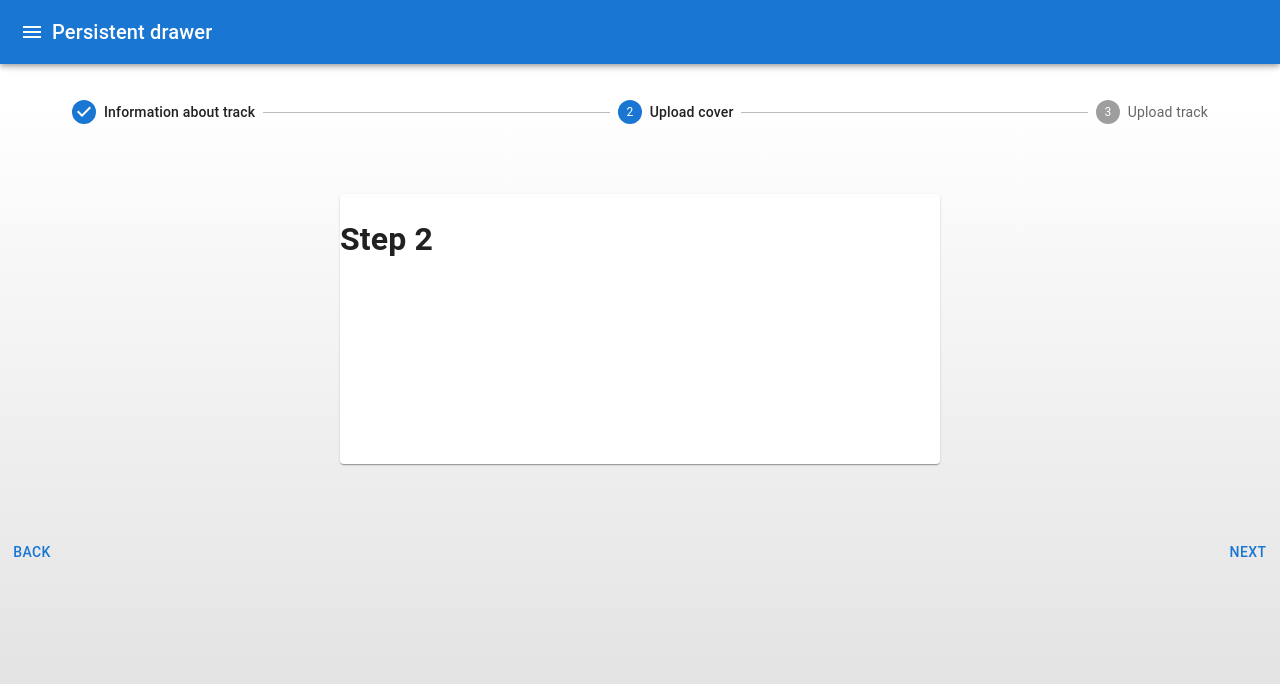
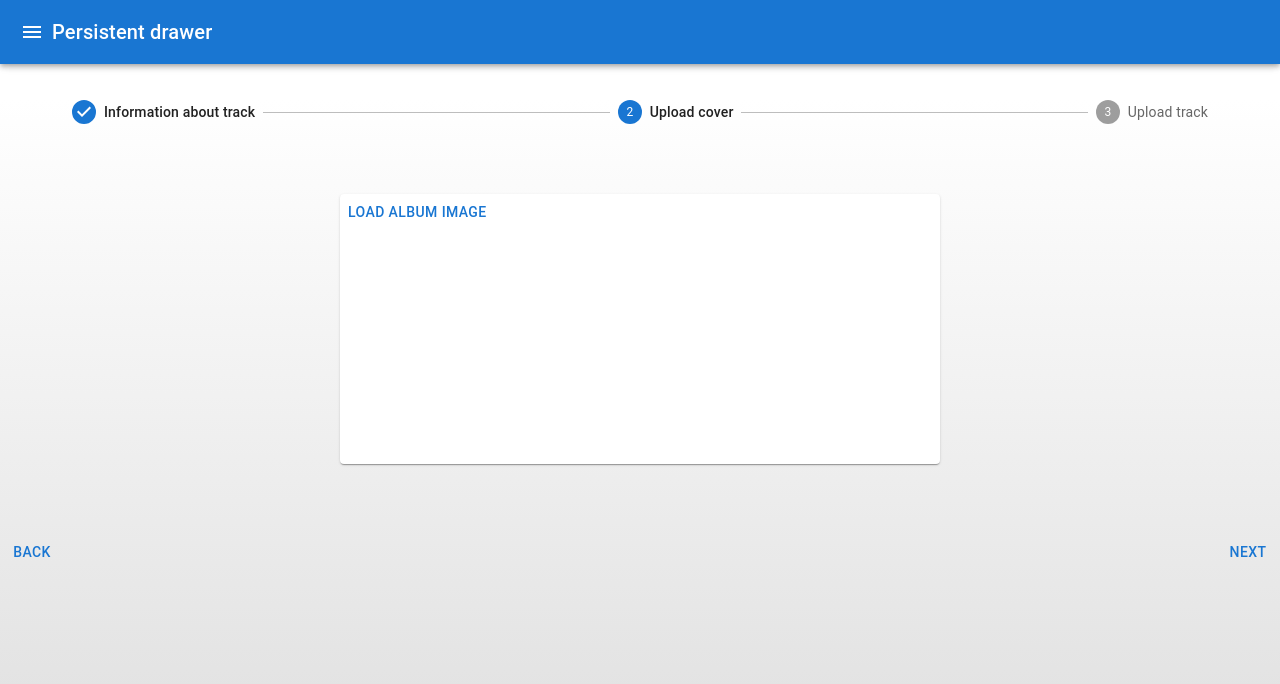
Before and after one commit to mykytapilec/streaming-app, a Next.js app in the folder client/: page /tracks/create in a window 1280 px wide. Both pictures are taken after a click on the button "NEXT". Shown: the top 684 px of the page. Built offline with nearby package versions, Linux system fonts and the light colour scheme.

Commit message:
FileUpload component

```diff
--- /dev/null
+++ b/client/components/FileUpload.tsx
@@ -0,0 +1,36 @@
+import { FC, ReactNode, useRef } from "react";
+
+interface FileUploadProops {
+    setFile: Function;
+    accept: string;
+    children: ReactNode;
+}
+
+const FileUpload: FC<FileUploadProops> = ({ setFile, accept, children }) => {
+    const ref = useRef<HTMLInputElement>(null)
+
+    const onClick = () => {
+        if (ref.current) {
+          ref.current.click();
+        } else {
+          console.warn('inputRef is not available yet.');
+        }
+      };
+
+    const onChange = (e: React.ChangeEvent<HTMLInputElement>) => {
+        if (e.target.files) {
+            setFile(e.target.files[0])
+          } else {
+            console.warn('error');
+          }
+    }
+
+    return (
+        <div onClick={onClick}>
+            <input type="file" accept={accept} ref={ref} style={{ display: "none"}} onChange={onChange}/>
+            { children }
+        </div>
+    )
+}
+
+export default FileUpload
--- a/client/pages/tracks/create.tsx
+++ b/client/pages/tracks/create.tsx
@@ -1,4 +1,4 @@
-import FileUpload from "@mui/icons-material/FileUpload";
+import FileUpload from "../../components/FileUpload";
 import StepWrapper from "../../components/StepWrapper";
 import MainLayout from "../../layouts/MainLayout";
 import { Button, Grid2, TextField } from "@mui/material";
@@ -6,6 +6,8 @@ import { useState } from "react";
 
 const Create = () => {
     const [activeStep, setActiveStep] = useState(0)
+    const [picture, setPicture] = useState(null)
+    const [audio, setAudio] = useState(null)
 
     const back = () => {
         setActiveStep(activeStep - 1)
@@ -35,10 +37,14 @@ const Create = () => {
                 </Grid2>
             </StepWrapper>}
             {activeStep === 1 && <StepWrapper activeStep={activeStep}>
-                <h1>Step 2</h1>
+                <FileUpload setFile={setPicture} accept="image/*">
+                    <Button>Load album image</Button>
+                </FileUpload>
             </StepWrapper>}
             {activeStep === 2 && <StepWrapper activeStep={activeStep}>
-                <h1>Step 3</h1>
+                <FileUpload setFile={setAudio} accept="audio/*">
+                    <Button>Load audio track</Button>
+                </FileUpload>
             </StepWrapper>}
             <Grid2 container justifyContent="space-between">
                 <Button disabled={activeStep === 0} onClick={back}>Back</Button>
```
